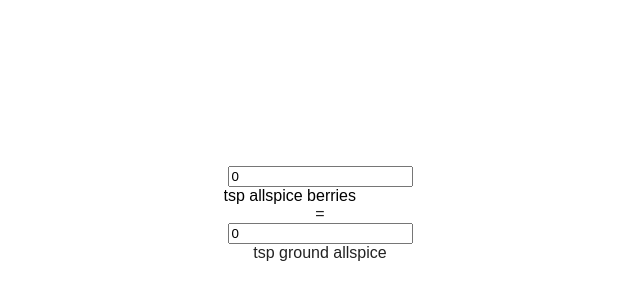
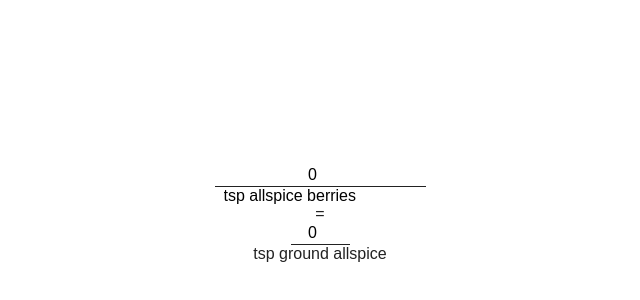
Before and after one commit to catehernandez/spice-converter, a React (Create React App) app: page / in a window 1280 px wide. Shown: the part 186-486 px from the top of the page, without its empty margins (320-960 px from the left). Built offline with nearby package versions, Linux system fonts and the light colour scheme.

Commit message:
UI: WIP - Customize numerical inputs

```diff
--- a/src/App.js
+++ b/src/App.js
@@ -2,6 +2,7 @@ import React from 'react';
 import { WholeUnits, ConversionRatios } from './SpiceConfig';
 
 import StyledSelect from './components/StyledSelect';
+import { NumericalInput } from './components/StyledInput';
 
 class App extends React.Component {
   constructor(props) {
@@ -65,11 +66,12 @@ class App extends React.Component {
     return (
       <main>
         <div>
-          <input
+          <NumericalInput
             type="number"
             onChange={this.convertToGround}
             value={this.state.wholeUnits}
-            min="0"
+            max="50"
+            size="3"
           />
           <br />
           <StyledSelect
@@ -81,11 +83,13 @@ class App extends React.Component {
         </div>
         <div> = </div>
         <div>
-          <input
+          <NumericalInput
             type="number"
             onChange={this.convertToWhole}
             value={this.state.groundUnits}
             min="0"
+            max="50"
+            size="3"
           />
         </div>
         <div>tsp ground {this.state.selectedSpice}</div>
--- /dev/null
+++ b/src/components/StyledInput.js
@@ -0,0 +1,14 @@
+import styled from 'styled-components';
+
+const NumericalInput = styled.input`
+  appearance: none;
+  background-color: transparent;
+  border: none;
+  border-bottom: solid 1.5px #222;
+  font: inherit;
+  padding-bottom: 2px;
+  text-align: center;
+  width: min-content;
+`;
+
+export { NumericalInput };
--- a/src/components/StyledSelect.js
+++ b/src/components/StyledSelect.js
@@ -4,8 +4,7 @@ const StyledSelect = styled.select`
   appearance: none;
   background-color: transparent;
   border: none;
-  font-family: inherit;
-  font-size: inherit;
+  font: inherit;
 `;
 
 export default StyledSelect;
```
